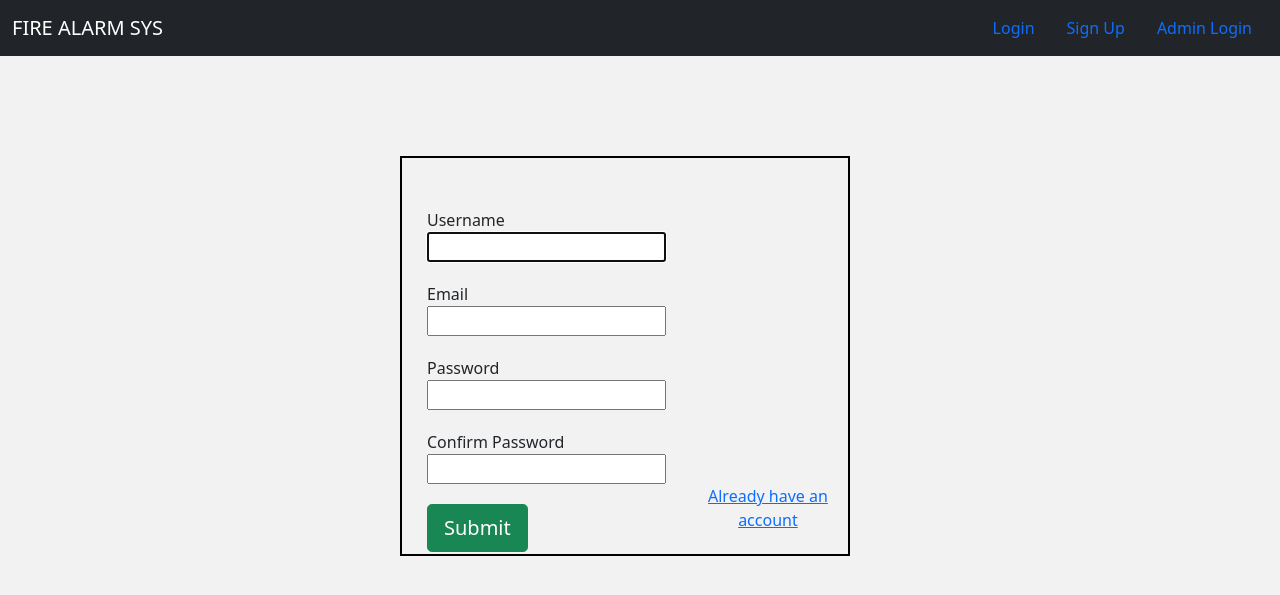
After one commit to iit2019234/fire_alarm_system_updated_version, a Django app: page /registerPage/ in a window 1280 px wide. The commit adds this page. Shown: the top 595 px of the page. Run offline with Django 4.2, Linux system fonts and the light colour scheme.

Commit message:
new files add

```diff
--- /dev/null
+++ b/data/forms.py
@@ -0,0 +1,10 @@
+from django.forms import ModelForm
+from django.contrib.auth.forms import UserCreationForm
+from django.contrib.auth.models import User
+from django import forms
+from .models import *
+
+class CreateUserForm(UserCreationForm):
+	class Meta:
+		model = User
+		fields = ['username', 'email', 'password1', 'password2']
--- a/data/urls.py
+++ b/data/urls.py
@@ -1,6 +1,11 @@
 from django.urls import path
 from . import views
 urlpatterns = [
-    path('', views.home),
-    path("history/",views.history),
+    #path('', views.home),
+    path("",views.index,name='home'),
+    path("loginpage/",views.loginpage,name='loginpage'),
+    path("registerPage/",views.registerPage,name='registerPage'),
+    path("dashboard/",views.dashboard,name='dashboard'),
+    path("logoutuser/",views.logoutuser,name="logoutuser"),
+    path("history/",views.history,name="history"),
 ]
--- a/data/views.py
+++ b/data/views.py
@@ -3,7 +3,22 @@ from django.http import HttpResponse
 from .models import *
 import random
 import pyrebase
+from django.shortcuts import get_object_or_404, render
 import datetime;
+from django.utils.html import strip_tags
+from django.urls import reverse, reverse_lazy
+from django.shortcuts import render,HttpResponse
+from django.http import HttpResponseRedirect
+from django.contrib.auth import authenticate, login, logout
+from django.contrib import messages
+from django.contrib.auth.decorators import login_required
+from django.template.loader import render_to_string, get_template
+from django.core.mail import send_mail
+from .forms import *
+from templates import *
+from django.core.mail import EmailMessage
+from django.core.mail import EmailMultiAlternatives
+
 
 config = {
     'apiKey': "AIzaSyBV3jP5cl1AVP3HgO6_1J_wrjyffqQUfko",
@@ -18,15 +33,49 @@ config = {
 firebase=pyrebase.initialize_app(config)
 # Create your views here.
 
+def index(request):
+    return render(request,'index.html')
 
+def registerPage(request):
+	if request.user.is_authenticated:
+		return HttpResponseRedirect('/')
+	else:
+		form = CreateUserForm()
+		if request.method == 'POST':
+			form = CreateUserForm(request.POST)
+			if form.is_valid():
+				form.save()
+				user = form.cleaned_data.get('username')
+				return HttpResponseRedirect('/loginpage')
+		context = {'form':form}
+		return render(request, 'signup.html', context)
 
+def loginpage(request):
+	if request.user.is_authenticated:
+		return render(request, 'dashboard.html',{'email':request.user.email})
+	else:
+		if request.method == 'POST':
+			username = request.POST.get('username')
+			password =request.POST.get('password')
 
+			user = authenticate(request, username=username, password=password)
 
-def home(request):
-    return render(request,'data/dashboard.html')
+			if user is not None:
+				login(request, user)
+				return render(request, 'dashboard.html',{'email':request.user.email})
+			else:
+				messages.info(request, 'invalid credentials')
+		return render(request, 'login.html')
+
+def logoutuser(request):
+    logout(request)
+    return render(request,'index.html')
+
+def dashboard(request):
+    return render(request,'dashboard.html',{'email':request.user.email})
 
 def history(request):
     db=firebase.database()
     data=db.child("sensor_data").get().val()
     #print(data)
-    return render(request,'data/history.html',{'sensors_data': data})
+    return render(request,'history.html',{'sensors_data': data})
--- a/fireAlarm/settings.py
+++ b/fireAlarm/settings.py
@@ -23,7 +23,7 @@ STATIC_ROOT = BASE_DIR / 'staticfiles'
 SECRET_KEY = 'django-insecure-rggh(q62l57z@^9_i^nbi09jsumq*2mw3d=bzb)@_v!g&r9j9l'
 
 # SECURITY WARNING: don't run with debug turned on in production!
-DEBUG = False
+DEBUG = True
 
 ALLOWED_HOSTS = ['firealarmsys.herokuapp.com','127.0.0.1']
 
@@ -56,7 +56,7 @@ ROOT_URLCONF = 'fireAlarm.urls'
 TEMPLATES = [
     {
         'BACKEND': 'django.template.backends.django.DjangoTemplates',
-        'DIRS': [],
+        'DIRS': [BASE_DIR / "templates"],
         'APP_DIRS': True,
         'OPTIONS': {
             'context_processors': [
--- /dev/null
+++ b/templates/base.html
@@ -0,0 +1,52 @@
+<!doctype html>
+<html lang="en">
+  <head>
+    <!-- Required meta tags -->
+    <meta charset="utf-8">
+    <meta name="viewport" content="width=device-width, initial-scale=1">
+
+    <!-- Bootstrap CSS -->
+    <link href="https://cdn.jsdelivr.net/npm/bootstrap@5.0.0-beta2/dist/css/bootstrap.min.css" rel="stylesheet" integrity="sha384-BmbxuPwQa2lc/FVzBcNJ7UAyJxM6wuqIj61tLrc4wSX0szH/Ev+nYRRuWlolflfl" crossorigin="anonymous">
+
+    <title>IOT PROJECT</title>
+    {% block style %}
+    {% endblock style %}
+  </head>
+  <body>
+<nav class="navbar navbar-expand-lg navbar-dark bg-dark">
+  <div class="container-fluid">
+    <a class="navbar-brand" href="/" >FIRE ALARM SYS</a>
+    <button class="navbar-toggler" type="button" data-bs-toggle="collapse" data-bs-target="#navbarSupportedContent" aria-controls="navbarSupportedContent" aria-expanded="false" aria-label="Toggle navigation">
+      <span class="navbar-toggler-icon"></span>
+    </button>
+    <div class="collapse navbar-collapse" id="navbarSupportedContent">
+      <ul class="navbar-nav me-auto mb-2 mb-lg-0">
+      </ul>
+      <div class="d-flex" >
+        <div class="nav-item" style="height:30%;">
+         <a class="nav-link" href="{% url 'loginpage' %}">Login</a>
+        </div>
+        <div class="nav-item" style="height:30%;">
+          <a class="nav-link" href="{% url 'registerPage' %}">Sign Up</a>
+        </div>
+        <div class="nav-item" style="height:30%;">
+          <a class="nav-link" href="http://127.0.0.1:8000/admin/login/?next=/admin/">Admin Login</a>
+        </div>
+      </div>
+    </div>
+  </div>
+</nav>
+{% block body %}
+{% endblock body %}
+    <!-- Optional JavaScript; choose one of the two! -->
+
+    <!-- Option 1: Bootstrap Bundle with Popper -->
+    <script src="https://cdn.jsdelivr.net/npm/bootstrap@5.0.0-beta2/dist/js/bootstrap.bundle.min.js" integrity="sha384-b5kHyXgcpbZJO/tY9Ul7kGkf1S0CWuKcCD38l8YkeH8z8QjE0GmW1gYU5S9FOnJ0" crossorigin="anonymous"></script>
+
+    <!-- Option 2: Separate Popper and Bootstrap JS -->
+    <!--
+    <script src="https://cdn.jsdelivr.net/npm/@popperjs/core@2.6.0/dist/umd/popper.min.js" integrity="sha384-KsvD1yqQ1/1+IA7gi3P0tyJcT3vR+NdBTt13hSJ2lnve8agRGXTTyNaBYmCR/Nwi" crossorigin="anonymous"></script>
+    <script src="https://cdn.jsdelivr.net/npm/bootstrap@5.0.0-beta2/dist/js/bootstrap.min.js" integrity="sha384-nsg8ua9HAw1y0W1btsyWgBklPnCUAFLuTMS2G72MMONqmOymq585AcH49TLBQObG" crossorigin="anonymous"></script>
+    -->
+  </body>
+</html>
--- /dev/null
+++ b/templates/index.html
@@ -0,0 +1,4 @@
+{% extends 'base.html' %}
+{% block body %}
+<center><h1 style="margin-top:250px;">WELCOME TO FIRE ALARM SYSTEM PORTAL</h1></center>
+{% endblock body %}
--- /dev/null
+++ b/templates/signup.html
@@ -0,0 +1,60 @@
+{% extends 'base.html' %}
+{% block body %}
+<center>
+<div  style="margin-left:400px;margin-top:100px;width:450px;height:400px;padding-top:30px;border: 2px solid black;position:absolute;">
+  <form  action="" method="post">
+    {% csrf_token %}
+    <div class="forinput">
+      <label class="left" for="username">Username</label><br>
+      <!--<input type="text" name="username" ><br>-->
+      {{form.username}}
+     </div>
+
+      <div class="forinput">
+        <label class="left" for="email">Email</label><br>
+        <!--<input type="email" name="email" ><br>-->
+        {{form.email}}
+       </div>
+     <div class="forinput">
+       <label class="left" for="password1">Password</label><br>
+       <!--<input type="password" name="password" ><br>-->
+       {{form.password1}}
+     </div>
+     <div class="forinput">
+       <label class="left" for="password2">Confirm Password</label><br>
+       <!--<input type="password" name="password" ><br>-->
+       {{form.password2}}
+     </div>
+      <div class="forinput same">
+          <button class="btn btn-success btn-lg" type="submit" name="button">Submit</button>
+      </div>
+      <div class="same" style="position:absolute;">
+        <a href="loginpage" >Already have an account</a>
+      </div>
+  </form>
+  </div>
+{{form.errors}}
+</center>
+{% block style %}
+<style >
+  .same{
+    float:left;
+    display:inline;
+  }
+  .forinput{
+    margin-top:20px;
+    padding-left:25px;
+    text-align:left;
+
+    }
+
+    .left{
+      margin-left:0px;
+    }
+    body{
+      background-color:#f2f2f2;
+    }
+</style>
+{% endblock style %}
+
+{% endblock body %}
```
Also changed, not shown: templates/dashboard.html (renamed from data/templates/data/dashboard.html, +5 -4 lines), templates/login.html (added, +34 -0 lines), db.sqlite3, templates/history.html (renamed from data/templates/data/history.html).
